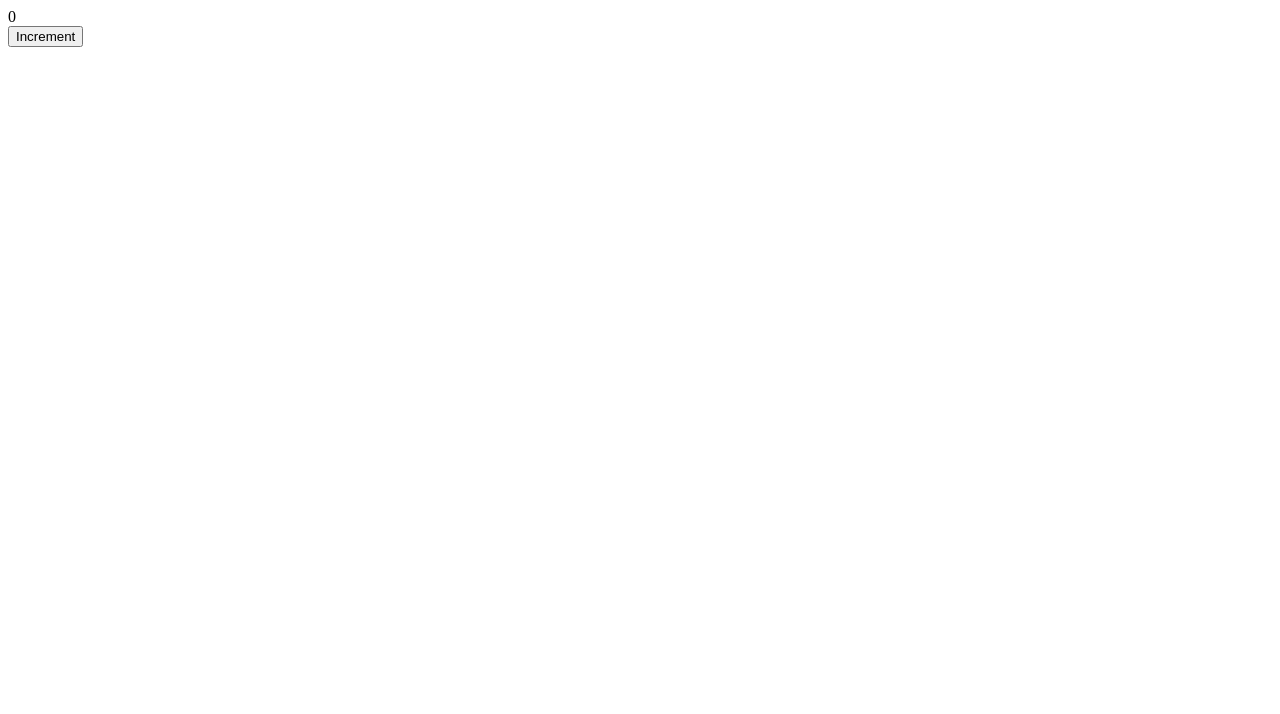
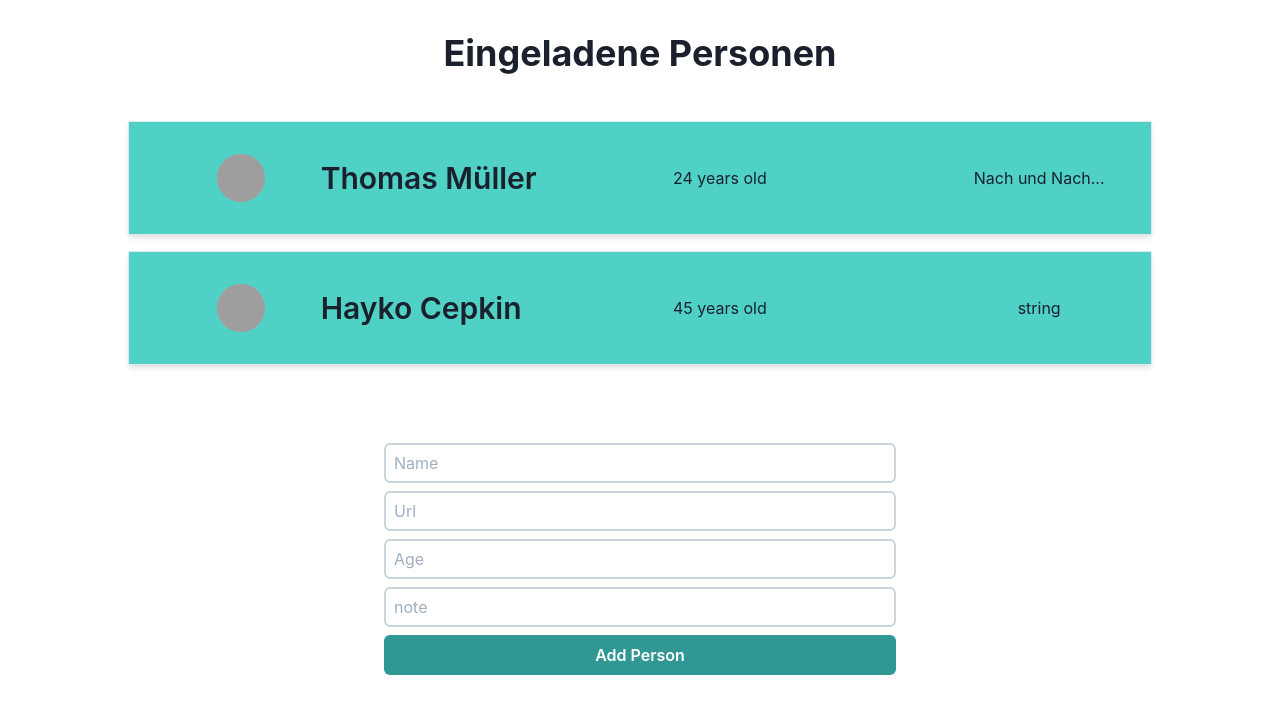
Before and after one commit to fahricigdem/React-TypeScript, a React (Create React App) app: page / in a window 1280 px wide. Shown: the top 714 px of the page. Built offline with nearby package versions, Linux system fonts and the light colour scheme; grey boxes are pictures that could not be loaded.

Commit message:
Form Component

```diff
--- a/package.json
+++ b/package.json
@@ -3,6 +3,9 @@
   "version": "0.1.0",
   "private": true,
   "dependencies": {
+    "@chakra-ui/react": "^1.6.7",
+    "@emotion/react": "^11.4.1",
+    "@emotion/styled": "^11.3.0",
     "@testing-library/jest-dom": "^5.11.4",
     "@testing-library/react": "^11.1.0",
     "@testing-library/user-event": "^12.1.10",
@@ -11,6 +14,7 @@
     "@types/react": "^17.0.0",
     "@types/react-dom": "^17.0.0",
     "axios": "^0.21.3",
+    "framer-motion": "^4.1.17",
     "react": "^17.0.2",
     "react-dom": "^17.0.2",
     "react-scripts": "4.0.3",
--- /dev/null
+++ b/src/ReactTypeScript-4/App.tsx
@@ -0,0 +1,39 @@
+import { Container } from "@chakra-ui/layout";
+import React, { useState } from "react";
+import List from "./List";
+import Form from "./Form";
+import { VStack } from "@chakra-ui/react";
+
+export interface IPeople {
+  name: string;
+  url: string;
+  age: string;
+  note?: string;
+}
+
+function App() {
+  const [people, setPeople] = useState<IPeople[]>([
+    {
+      name: "Thomas Müller",
+      url: "string",
+      age: "24",
+      note: "Nach und Nach...",
+    },
+    {
+      name: "hayko cepkin",
+      url: "string",
+      age: "45",
+      note: "string",
+    },
+  ]);
+
+  return (
+    <Container>
+      <VStack>
+        <List people={people} />
+        <Form people={people} setPeople={setPeople} />
+      </VStack>
+    </Container>
+  );
+}
+export default App;
--- /dev/null
+++ b/src/ReactTypeScript-4/Form.tsx
@@ -0,0 +1,109 @@
+import { VStack } from "@chakra-ui/layout";
+import * as React from "react";
+import { useState } from "react";
+import { IPeople } from "./App";
+
+import {
+  Container,
+  FormControl,
+  FormLabel,
+  FormErrorMessage,
+  FormHelperText,
+  Button,
+  Input,
+} from "@chakra-ui/react";
+
+interface FormProps {
+  people: IPeople[];
+  setPeople: React.Dispatch<React.SetStateAction<IPeople[]>>;
+}
+
+const Form: React.FunctionComponent<FormProps> = ({ setPeople, people }) => {
+  const [name, setName] = useState("");
+  const [url, setUrl] = useState("");
+  const [age, setAge] = useState("");
+  const [note, setNote] = useState("");
+
+  const handleSubmit = () => {
+    setPeople([
+      ...people,
+      {
+        name: name || "Test",
+        url: url || "Test",
+        age: age || "Test",
+        note: note || "Test",
+      },
+    ]);
+
+    setName("");
+    setUrl("");
+    setAge("");
+    setNote("");
+  };
+  return (
+    <VStack w={["80vw", "60vw", "50vw", "40vw"]}>
+      <FormControl>
+        <Input
+          border="2px"
+          borderColor="gray.300"
+          p="2"
+          value={name}
+          onChange={(e) => setName(e.target.value)}
+          placeholder="Name"
+          type="text"
+          name="name"
+          required
+        />
+      </FormControl>
+      <FormControl>
+        <Input
+          border="2px"
+          borderColor="gray.300"
+          p="2"
+          value={url}
+          onChange={(e) => setUrl(e.target.value)}
+          placeholder="Url"
+          type="text"
+          name="url"
+          required
+        />
+      </FormControl>
+      <FormControl>
+        <Input
+          border="2px"
+          borderColor="gray.300"
+          p="2"
+          value={age}
+          onChange={(e) => setAge(e.target.value)}
+          placeholder="Age"
+          type="number"
+          name="age"
+          required
+        />
+      </FormControl>
+      <FormControl>
+        <Input
+          border="2px"
+          borderColor="gray.300"
+          p="2"
+          value={note}
+          onChange={(e) => setNote(e.target.value)}
+          placeholder="note"
+          type="text"
+          name="note"
+          required
+        />
+      </FormControl>
+
+      <Button
+        onClick={handleSubmit}
+        colorScheme="teal"
+        w={["80vw", "60vw", "50vw", "40vw"]}
+      >
+        Add Person
+      </Button>
+    </VStack>
+  );
+};
+
+export default Form;
--- /dev/null
+++ b/src/ReactTypeScript-4/List.tsx
@@ -0,0 +1,83 @@
+import {
+  HStack,
+  VStack,
+  Heading,
+  Box,
+  Grid,
+  GridItem,
+  Avatar,
+  Text,
+  LinkBox,
+  LinkOverlay,
+} from "@chakra-ui/react";
+import * as React from "react";
+import { IPeople } from "./App";
+
+interface ListProps {
+  people: IPeople[];
+}
+
+const List: React.FunctionComponent<ListProps> = ({ people }) => {
+  const renderPeople = people.map((people, index) => {
+    return (
+      <LinkBox key={index}>
+        <Grid
+          key={index}
+          templateColumns={{ base: "repeat(4, 1fr)", md: "repeat(6, 1fr)" }}
+          align="center"
+          p="8"
+          my="1"
+          w="80vw"
+          shadow="md"
+          borderWidth="1px"
+          background="teal.300"
+          _hover={{
+            background: "white",
+            color: "teal.500",
+            shadow: "xl",
+          }}
+          _active={{
+            background: "teal.600",
+            color: "teal.100",
+            shadow: "xl",
+          }}
+        >
+          <GridItem w="100%" m="auto 0">
+            <Avatar src={people.url} />
+          </GridItem>
+          <GridItem w="100%" m="auto 0" colSpan={2}>
+            <LinkOverlay href="#">
+              <Heading
+                fontWeight="semibold"
+                textTransform="capitalize"
+                textAlign="left"
+                size="lg"
+              >
+                {people.name}
+              </Heading>
+            </LinkOverlay>
+          </GridItem>
+
+          <GridItem w="100%" m="auto 0">
+            {people.age} years old
+          </GridItem>
+          <GridItem></GridItem>
+          <GridItem w="100%" m="auto 0" display={{ base: "none", md: "block" }}>
+            <Text>{people.note}</Text>
+          </GridItem>
+        </Grid>
+      </LinkBox>
+    );
+  });
+
+  return (
+    <VStack m="8">
+      <Heading>Eingeladene Personen</Heading>
+      <VStack border="2px" borderColor="white" p="8">
+        {renderPeople}
+      </VStack>
+    </VStack>
+  );
+};
+
+export default List;
```
Also changed, not shown: src/index.tsx (+8 -7 lines), 2 other files (tests, documents, lock files or other folders).
